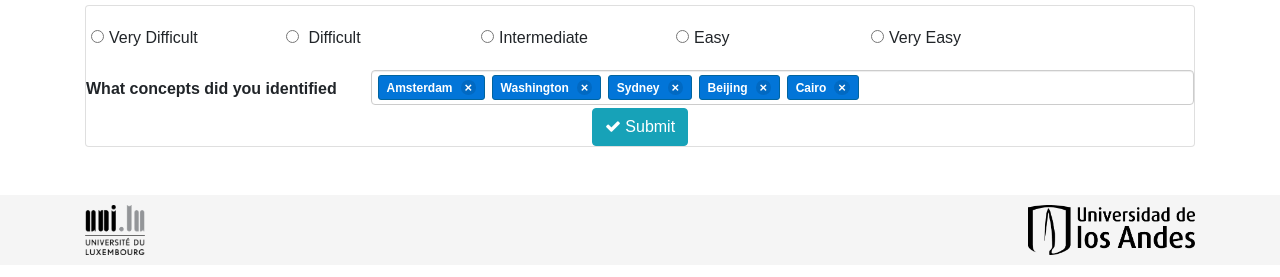
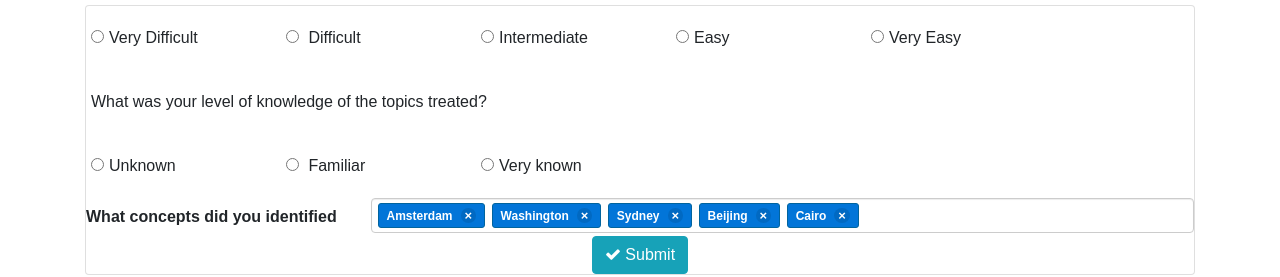
Before and after one commit to tf-venegas10/videosDifficultyEvaluationPlatform, a React (Create React App) app in the folder frontend/: page / in a window 1280 px wide. Shown: the part 565-842 px from the top of the page. Built offline with nearby package versions, Linux system fonts and the light colour scheme; a web font is replaced by a local one.

Commit message:
knowledge query

```diff
--- a/frontend/src/evaluation/FormEval.js
+++ b/frontend/src/evaluation/FormEval.js
@@ -8,12 +8,16 @@ export default class FormEval extends Component {
     constructor(props) {
         super(props);
         this.state = {
-            selected: "none"
+            selected: "none",
+            selectedKnowledge:"none"
         }
     }
 
     onSelect(name) {
         this.setState({selected: name});
+    }
+    onSelectKnowledge(name){
+        this.setState({selectedKnowledge: name});
     }
 
     render() {
@@ -63,6 +67,34 @@ export default class FormEval extends Component {
 
 
                             </div>
+                            <div className="card-body survey-part row">
+                                What was your level of knowledge of the topics treated?
+                            </div>
+                            <div className="card-body survey-part row">
+                                <div className="form-check form-check-inline col-sm-2">
+                                    <label htmlFor="Unknown" className="form-check-label"><input
+                                        className="form-check-input" type="radio"
+                                        checked={this.state.selectedKnowledge === "Unknown"} id="Unknown"
+                                        onClick={this.onSelectKnowledge.bind(this, "Unknown")}/>Unknown</label>
+                                </div>
+                                <div className="form-check form-check-inline col-sm-2">
+                                    <label htmlFor="Familiar" className="form-check-label"><input
+                                        className="form-check-input" type="radio"
+                                        checked={this.state.selectedKnowledge === "Familiar"}
+                                        id="Familiar"
+                                        onClick={this.onSelectKnowledge.bind(this, "Familiar")}/> Familiar</label>
+                                </div>
+                                <div className="form-check form-check-inline col-sm-2">
+                                    <label htmlFor="veryKnown" className="form-check-label"><input
+                                        className="form-check-input" type="radio"
+                                        checked={this.state.selectedKnowledge === "veryKnown"}
+                                        id="veryKnown"
+                                        onClick={this.onSelectKnowledge.bind(this, "veryKnown")}/>Very known</label>
+                                </div>
+
+
+
+                            </div>
                             <div className="row">
                                 <label className="col-sm-3 col-form-label"><strong>What concepts did you identified</strong></label>
                                 <div className="col-sm-9">
```
